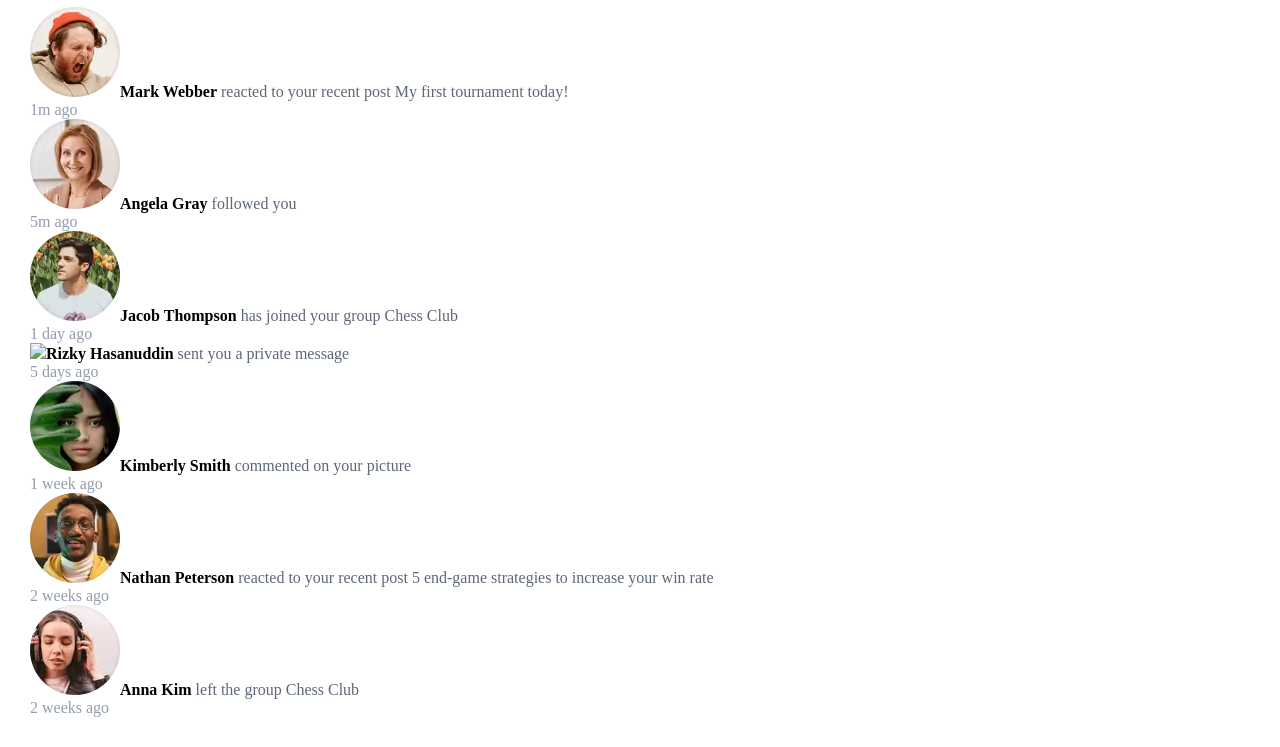
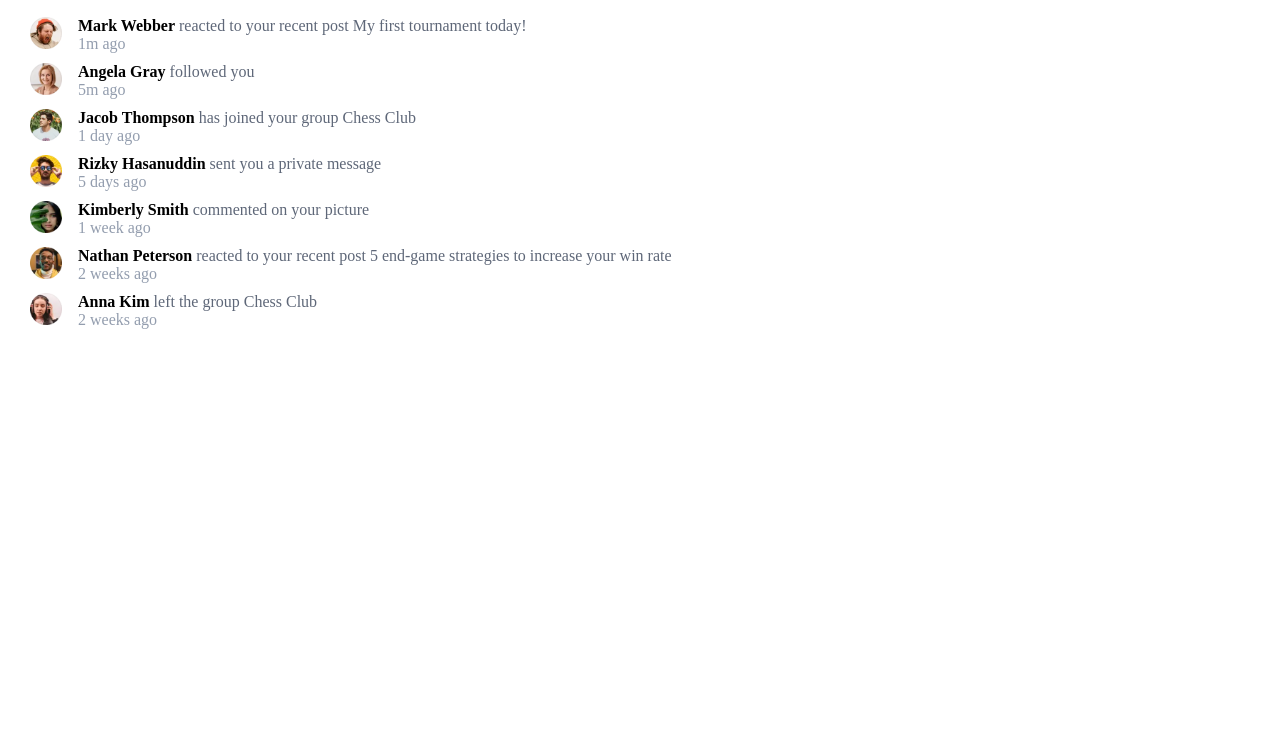
Before and after one commit to Natan-Asrat/notifications, a plain HTML site: page index.html in a window 1280 px wide. Shown: the part 90-837 px from the top of the page. After the commit the page ends 800 px from the top, so only its background shows below. Drawn offline with Linux system fonts and the light colour scheme.

Commit message:
notification alignment

```diff
--- a/script.js
+++ b/script.js
@@ -6,10 +6,13 @@ function initiate(){
     var notificationString="";
     notificationList.map( i => {
         notificationString+=`<div key="`+ i.key + `" class="notification">
-        <img src="` + i.image + `" ><span class="from">`+i.from+`</span>
+        <img src="` + i.image + `" >
+        <div>
+        <span class="from">`+i.from+`</span>
         <span class="message">`+i.message+`</span>
         <span class="red"></span>
-        <div class="time">`+i.time+`</div></div>`;
+        <div class="time">`+i.time+`</div>
+        </div></div>`;
 
     });
     var notificationElement= document.createElement('section');
@@ -94,7 +97,7 @@ let notificationList=[
         message: 'sent you a private message',
         time: '5 days ago',
         key: '4',
-        image: './assets/images/avatar-rizky-hasanudding.webp'
+        image: './assets/images/avatar-rizky-hasanuddin.webp'
     },
     {
         from: 'Kimberly Smith',
--- a/style.css
+++ b/style.css
@@ -42,3 +42,12 @@ nav section{
 #notifications{
     padding: 10px;
 }
+#notifications img{
+    width: 2rem;
+    margin-right: 1rem;
+}
+.notification{
+    display: grid;
+    grid-template-columns: 3rem auto;
+    margin: 10px 0;
+}
```
